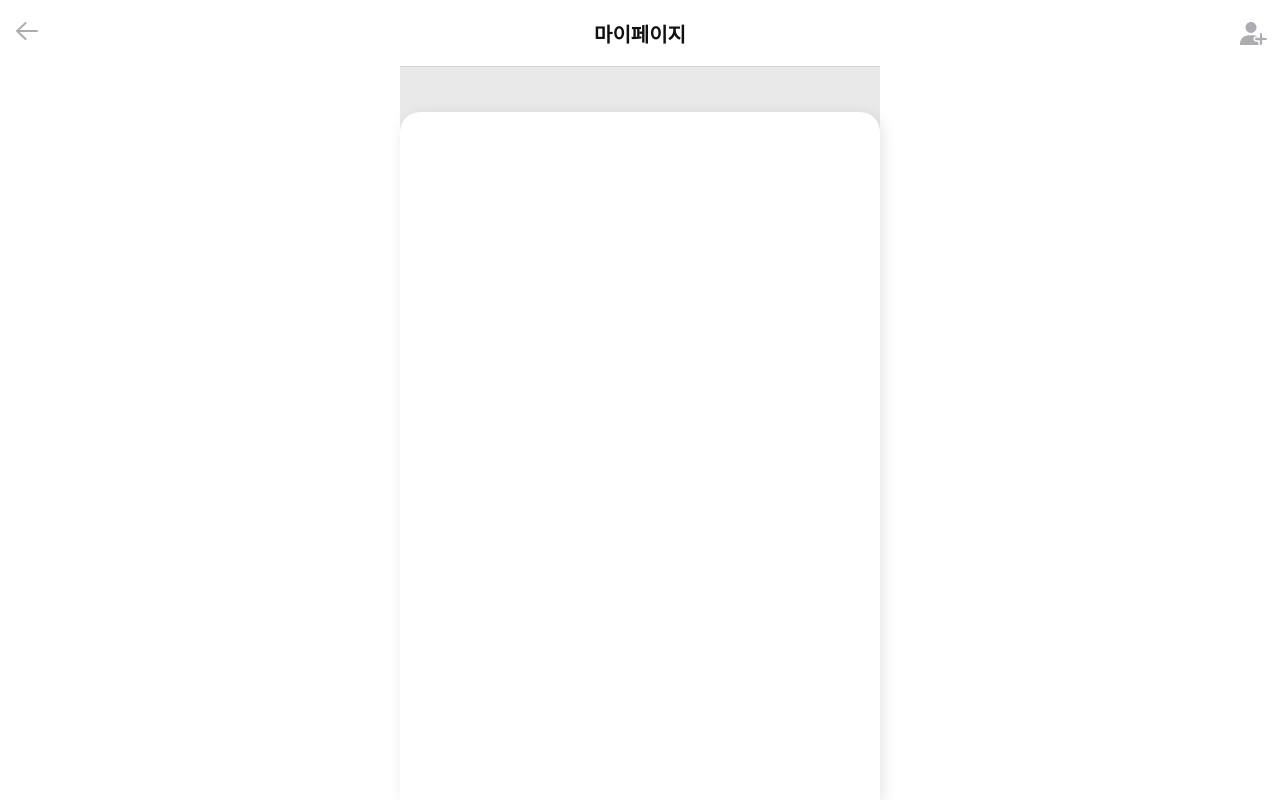
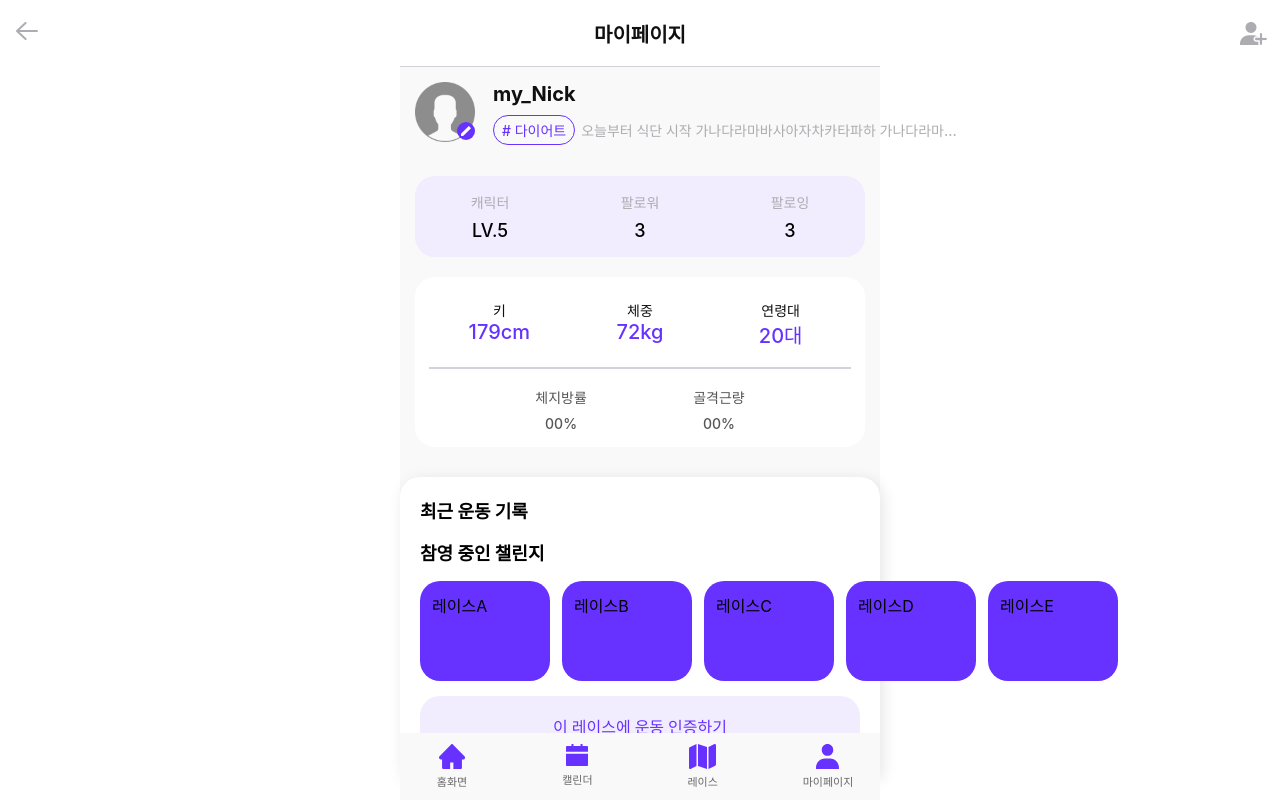
Before and after one commit to KKooWoon/Front, a React (Create React App) app: page /profile in a window 1280 px wide. Built offline with nearby package versions, Linux system fonts and the light colour scheme; a web font is replaced by a local one.

Commit message:
feat: 마이페이지(이미지 슬라이더 제외)

```diff
--- /dev/null
+++ b/src/components/profile/body-spec.tsx
@@ -0,0 +1,36 @@
+import React from 'react';
+import { BodySpecWrapper, FatAndMuscle } from './profile.style';
+interface Props {
+  weight: number;
+  height: number;
+  age: number;
+  fat?: number;
+  muscle?: number;
+}
+const BodySpec = ({ weight, height, age, fat, muscle }: Props) => {
+  return (
+    <BodySpecWrapper>
+      <section>
+        <h3>키</h3>
+        <h3>체중</h3>
+        <h3>연령대</h3>
+        <span>{height}cm</span>
+        <span>{weight}kg</span>
+        <span>{age}대</span>
+      </section>
+      <hr />
+      <FatAndMuscle>
+        <div>
+          <h3>체지방률</h3>
+          <span>{fat ? fat : '00'}%</span>
+        </div>
+        <div>
+          <h3>골격근량</h3>
+          <span>{muscle ? muscle : '00'}%</span>
+        </div>
+      </FatAndMuscle>
+    </BodySpecWrapper>
+  );
+};
+
+export default BodySpec;
--- /dev/null
+++ b/src/components/profile/index.tsx
@@ -0,0 +1,2 @@
+export { default as BodySpec} from './body-spec';
+export { default as MyProfile} from './my-profile'
--- /dev/null
+++ b/src/components/profile/my-profile.tsx
@@ -0,0 +1,33 @@
+import ProfileImage from '@components/profile-imgae';
+import React from 'react';
+import { ImageWrapper, TextSection, Wrapper } from './profile.style';
+import { ReactComponent as PencilIcon } from '@assets/icons/pencil.svg';
+
+interface Props {
+  nickname: string;
+  tag: string;
+  message?: string;
+  imgUrl: string | null;
+}
+
+const MyProfile = ({ nickname, tag, message, imgUrl }: Props) => {
+  return (
+    <Wrapper>
+      <ImageWrapper>
+        <ProfileImage url={imgUrl} alt='profile' />
+        <div>
+          <PencilIcon />
+        </div>
+      </ImageWrapper>
+      <TextSection>
+        <h3>{nickname}</h3>
+        <div>
+          <span># {tag}</span>
+          <p>{message}</p>
+        </div>
+      </TextSection>
+    </Wrapper>
+  );
+};
+
+export default MyProfile;
--- /dev/null
+++ b/src/components/profile/profile.style.ts
@@ -0,0 +1,100 @@
+import styled from 'styled-components';
+
+export const Wrapper = styled.div`
+  display: flex;
+`;
+
+export const ImageWrapper = styled.section`
+  position: relative;
+  border-radius: 50%;
+  margin-right: 18px;
+  & div {
+    display: flex;
+    justify-content: center;
+    align-items: center;
+    width: 18px;
+    height: 18px;
+    border-radius: 50%;
+    background-color: var(--primary-purple);
+    position: absolute;
+    top: 40px;
+    right: 0;
+  }
+  & img {
+    width: 60px;
+    height: 60px;
+  }
+`;
+
+export const TextSection = styled.div`
+  & h3 {
+    font-weight: 700;
+    font-size: 20px;
+    color: #101010;
+    margin-bottom: 9px;
+  }
+  & span {
+    padding: 4px 8px;
+    border-radius: 47px;
+    border: 1px solid var(--primary-purple);
+    font-weight: 500;
+    font-size: 14px;
+    color: var(--primary-purple);
+  }
+  & div {
+    display: flex;
+    gap: 6px;
+    align-items: center;
+  }
+  & p {
+    flex: 1;
+    font-weight: 500;
+    font-size: 14px;
+    color: var(--gray-03);
+    text-overflow: ellipsis;
+    overflow-x: hidden;
+    white-space: nowrap;
+    max-width: calc(100vw - 178px);
+  }
+`;
+
+export const BodySpecWrapper = styled.div`
+  text-align: center;
+  border-radius: 20px;
+  background-color: #fff;
+  padding: 23px 14px 14px 14px;
+  & section {
+    display: grid;
+    grid-template-columns: 1fr 1fr 1fr;
+    padding-bottom: 10px;
+    & h3 {
+      font-weight: 500;
+      font-size: 14px;
+      color: #101010;
+    }
+    & span {
+      font-weight: 500;
+      font-size: 20px;
+      color: var(--primary-purple);
+    }
+  }
+`;
+
+export const FatAndMuscle = styled.div`
+  display: flex;
+  justify-content: space-evenly;
+  padding-top: 10px;
+  & div {
+    & h3 {
+      font-weight: 500;
+      font-size: 14px;
+      color: var(--gray-04);
+      margin-bottom: 6px;
+    }
+    & span {
+      font-weight: 500;
+      font-size: 14px;
+      color: var(--gray-04);
+    }
+  }
+`;
--- a/src/dummy.tsx
+++ b/src/dummy.tsx
@@ -79,7 +79,7 @@ export const MyInfo :User = {
   follower_list:[{id:2}, {id:3}, {id:4}],
   following_list:[{id:6}, {id:7}, {id:8}],
   interest:'다이어트',
-  status_message:'오늘부터 식단 시작',
+  status_message:'오늘부터 식단 시작 가나다라마바사아자차카타파하 가나다라마바사알아자',
   exp:50,
   profile_img:null,
 }
--- a/src/hooks/use-layout.ts
+++ b/src/hooks/use-layout.ts
@@ -3,14 +3,14 @@ import { useLocation, useParams } from 'react-router-dom';
 
 const useLayout = (): pageLayout => {
   const  { pathname } = useLocation();
-    const layout: pageLayout = { header: false, noNav: false, hasBack: false };
+  const layout: pageLayout = { header: false, noNav: false, hasBack: false };
   if (pathname === '/') {
     return { ...layout, noNav: true };
   } else if (pathname === '/main') {
     return layout;
   } else if (pathname.startsWith('/profile')) {
       if(pathname.length === 8){
-        return { ...layout, header: {title:"마이페이지"}, noNav: true, hasBack: true };
+        return { ...layout, header: {title:"마이페이지"}, hasBack: true };
       }else {
         const {id} = useParams();
         return { ...layout, header: {title:`사용자${id}`}, noNav: true, hasBack: true };
--- a/src/pages/profile/index.tsx
+++ b/src/pages/profile/index.tsx
@@ -3,7 +3,9 @@ import styled from 'styled-components';
 import { ReactComponent as AddPeople } from '@assets/icons/add-people.svg';
 import { useNavigate } from 'react-router-dom';
 import { MyInfo, RaceListDummy, WorkOutListDummy } from 'dummy';
-import { PageWrapper, SlideSection, UserInfoSection } from './profile.style';
+import { GridWrapper, PageWrapper, SlideSection, UserInfoSection } from './profile.style';
+import { BodySpec, MyProfile } from '@components/profile';
+import RaceList from '@components/race-list';
 
 const ProfilePage = () => {
   const navigate = useNavigate();
@@ -12,14 +14,37 @@ const ProfilePage = () => {
   const RaceData = RaceListDummy;
   const WorkOutData = WorkOutListDummy;
 
-
   return (
     <PageWrapper>
-      <AddPeople onClick={()=> navigate('/search')}/>
+      <AddPeople className='icon' onClick={() => navigate('/search')} />
       <UserInfoSection>
-
+        <MyProfile
+          nickname={UserData.nick_name}
+          imgUrl={UserData.profile_img}
+          message={UserData.status_message}
+          tag={UserData.interest}
+        />
+        <GridWrapper>
+          <h3>캐릭터</h3>
+          <h3>팔로워</h3>
+          <h3>팔로잉</h3>
+          <span>LV.{UserData.level}</span>
+          <span>{UserData.follower_list.length}</span>
+          <span>{UserData.following_list.length}</span>
+        </GridWrapper>
+        <BodySpec
+          age={UserData.age}
+          fat={UserData.bodyfat_pct}
+          height={UserData.height}
+          weight={UserData.weight}
+          muscle={UserData.skeletal_muscle_mass}
+        />
       </UserInfoSection>
-      <SlideSection></SlideSection>
+      <SlideSection>
+        <h2>최근 운동 기록</h2>
+        <h2>참영 중인 챌린지</h2>
+        <RaceList />
+      </SlideSection>
     </PageWrapper>
   );
 };
--- a/src/pages/profile/profile.style.ts
+++ b/src/pages/profile/profile.style.ts
@@ -1,7 +1,7 @@
 import styled from 'styled-components';
 
 export const PageWrapper = styled.div`
-  & svg {
+  & .icon {
     position:fixed;
     right:11px;
     top :22px;
@@ -9,7 +9,7 @@ export const PageWrapper = styled.div`
   }
   width: 100%;
   height: 100%;
-  background-color: #e9e9e9;
+  background-color: #f9f9f9;
   display: flex;
   flex-direction: column;
   gap: 15px;
@@ -23,4 +23,30 @@ export const SlideSection = styled.section`
   box-shadow: 3px 3px 15px rgba(0, 0, 0, 0.1);
   border-radius: 20px 20px 0px 0px;
   padding: 20px;
+  & h2 {
+    font-weight:700;
+    font-size:18px;
+    margin-bottom:16px;
+  }
 `;
+
+export const GridWrapper = styled.div`
+  display:grid;
+  grid-template-columns: 1fr 1fr 1fr;
+  margin: 30px 0px 20px 0px;
+  text-align:center;
+  border-radius: 20px;
+  background-color: var(--purple-sub01);
+  padding: 16px 0px;
+  row-gap:8px;
+  & h3{
+    font-weight:500;
+    font-size:14px;
+    color: var(--gray-03);
+  }
+
+  & span {
+    font-weight:500;
+    font-size:18px;
+  }
+`
```
Also changed, not shown: src/assets/icons/pencil.svg (added).
